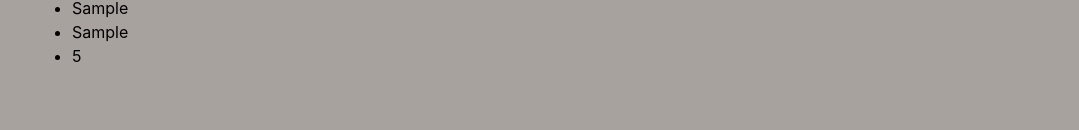
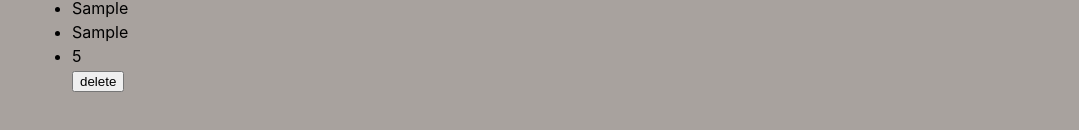
Before and after one commit to irsyadalaudin/items-storage, a React (Vite) app in the folder admin/: page / in a window 1280 px wide. Both pictures are taken after typing "5", "Sample", "Sample", "5" into the empty fields and a click on the button "enter". Shown: the part 460-590 px from the top of the page, without its empty margins (80-1159 px from the left). Built offline with nearby package versions, Linux system fonts and the light colour scheme.

Commit message:
added handleDelete function

```diff
--- a/admin/src/components/Storage.jsx
+++ b/admin/src/components/Storage.jsx
@@ -33,6 +33,12 @@ const Storage = () => {
 		setJumlah('')
 	}
 
+	const handleDelete = (index) => {
+		const updatedItems = [...items]
+		updatedItems.splice(index, 1)
+		setItems(updatedItems)
+	}
+
     return (
         <>
             <form onSubmit={handleSubmit}>
@@ -66,6 +72,7 @@ const Storage = () => {
 					<li>{item.namaBarang}</li>
 					<li>{item.hargaSatuan}</li>
 					<li>{item.jumlah}</li>
+					<button onClick={() => handleDelete(index)}>delete</button>
 				</ul>
 				))}
 			</div>
```
